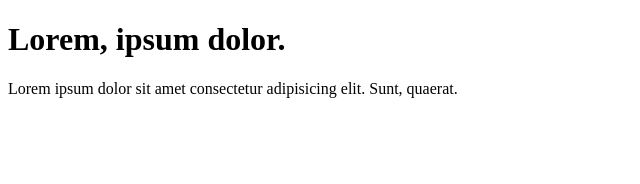
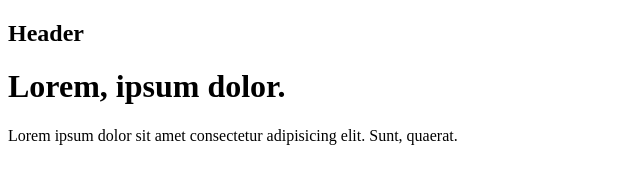
Before and after one commit to 3mik/git-try-2, a plain HTML site: page index.html in a window 1280 px wide. Shown: the whole page, without its empty margins (0-640 px from the left). Drawn offline with Linux system fonts and the light colour scheme.

Commit message:
Add header to index.html

```diff
--- a/index.html
+++ b/index.html
@@ -7,6 +7,7 @@
     <title>Page title</title>
 </head>
 <body>
+    <nav><h1>Header</h1></nav>
     <h1>Lorem, ipsum dolor.</h1>
     <p>Lorem ipsum dolor sit amet consectetur adipisicing elit. Sunt, quaerat.</p>
 </body>
```
